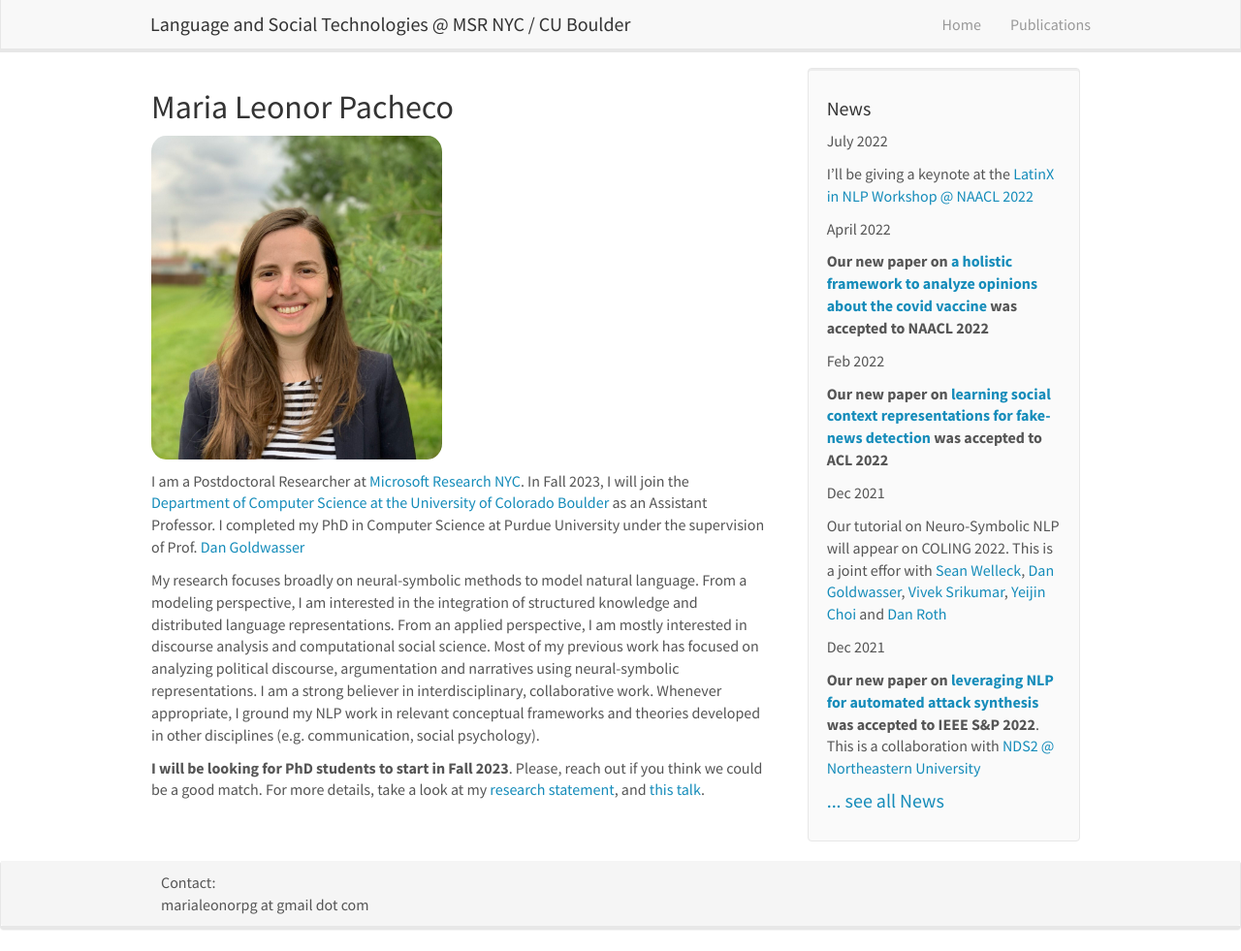
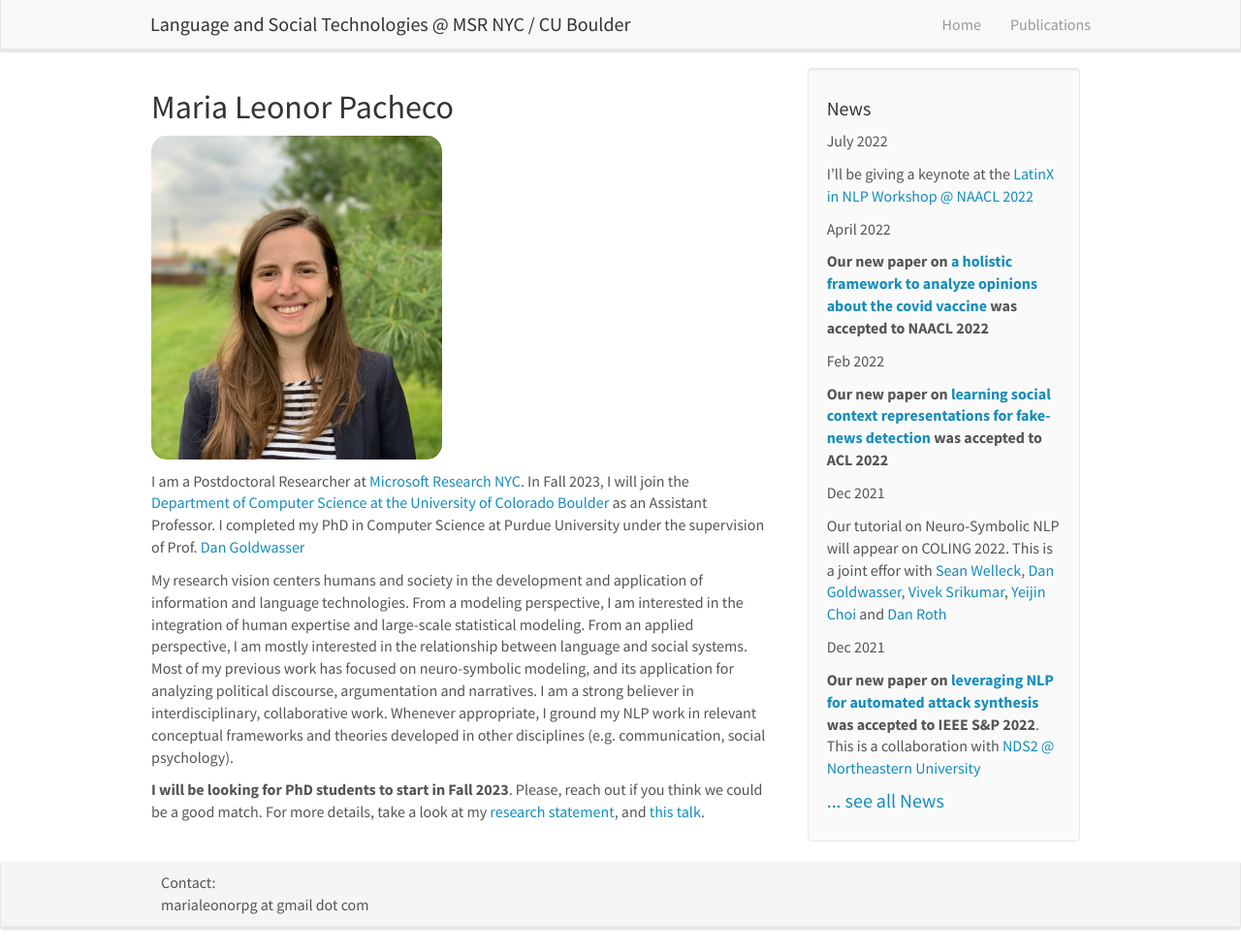
Before and after one commit to mlpacheco/mlpacheco.github.io, a Jekyll site: the page built from _pages/home.md, in a window 1280 px wide and 981 px high. Shown: the whole window at 97% size. Built offline with Jekyll 4.4.1, drawn with Linux system fonts in a browser that asks for light colours; nearby versions of some CDN libraries.

Commit message:
Update home.md

```diff
--- a/_pages/home.md
+++ b/_pages/home.md
@@ -10,7 +10,7 @@ I am a Postdoctoral Researcher at [Microsoft Research
 NYC](https://www.microsoft.com/en-us/research/lab/microsoft-research-new-york/). In Fall 2023, I will join the [Department of Computer Science at the University of Colorado Boulder](https://www.colorado.edu/cs/) as an Assistant Professor. I completed my PhD in Computer Science at Purdue University under the supervision of Prof. [Dan Goldwasser](https://www.cs.purdue.edu/homes/dgoldwas/)
 
 
-My research focuses broadly on neural-symbolic methods to model natural language. From a modeling perspective, I am interested in the integration of structured knowledge and distributed language representations. From an applied perspective, I am mostly interested in discourse analysis and computational social science. Most of my previous work has focused on analyzing political discourse, argumentation and narratives using neural-symbolic representations. I am a strong believer in interdisciplinary, collaborative work. Whenever appropriate, I ground my NLP work in relevant conceptual frameworks and theories developed in other disciplines (e.g. communication, social psychology).
+My research vision centers humans and society in the development and application of information and language technologies. From a modeling perspective, I am interested in the integration of human expertise and large-scale statistical modeling. From an applied perspective, I am mostly interested in the relationship between language and social systems. Most of my previous work has focused on neuro-symbolic modeling, and its application for analyzing political discourse, argumentation and narratives. I am a strong believer in interdisciplinary, collaborative work. Whenever appropriate, I ground my NLP work in relevant conceptual frameworks and theories developed in other disciplines (e.g. communication, social psychology).
 
 
 **I will be looking for PhD students to start in Fall 2023**. Please, reach out if you think we could be a good match. For more details, take a look at my [research statement](https://mlpacheco.github.io/files/mlpacheco_research_statement.pdf), and [this talk](https://www.youtube.com/watch?v=MMDD9kgVKJA).
```
